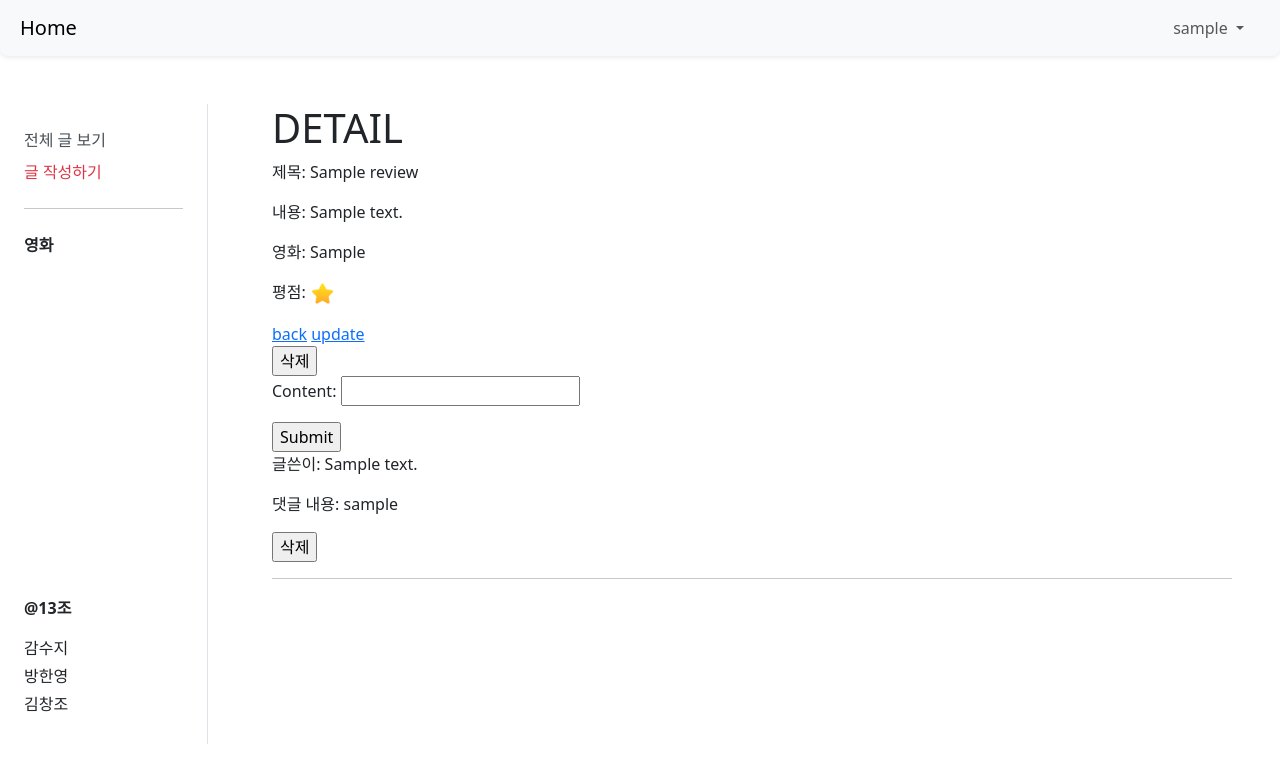
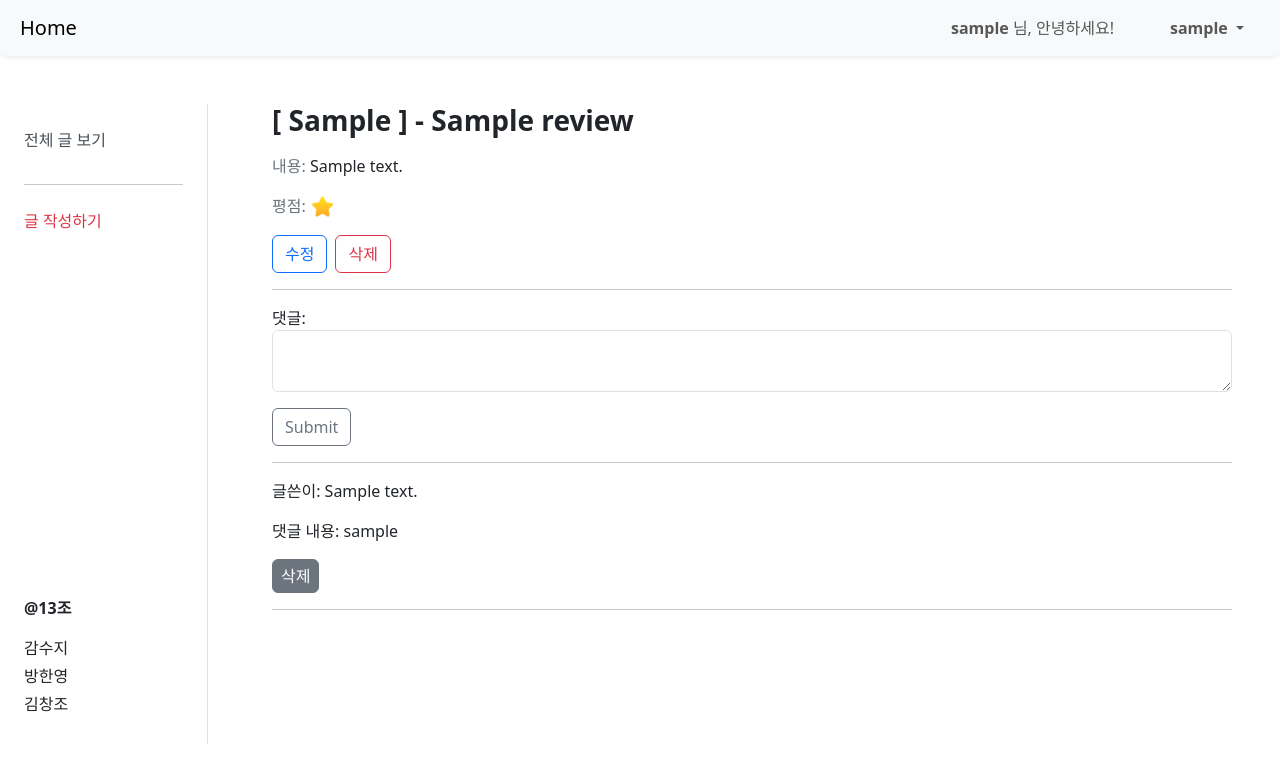
Before and after one commit to Jo-Chang/ReviewShare, a Django app: page /reviews/1/ in a window 1280 px wide. Shown: the top 783 px of the page. Run offline with Django 3.2, Linux system fonts and the light colour scheme; a user stored in the database is signed in; tables that the repository leaves empty hold one stand-in row (values such as "Sample post"); some libraries are stand-ins or nearby versions.

Commit message:
Complete all css

```diff
--- a/accounts/templates/accounts/login.html
+++ b/accounts/templates/accounts/login.html
@@ -2,11 +2,11 @@
 
 
 {% block content %}
-  <h1>Login</h1>
+  <h1 class="fw-bold mb-3">Login</h1>
 
-  <form action="{% url 'accounts:login' %}" method="post">
+  <form action="{% url 'accounts:login' %}" method="post" class="custom-input-form">
     {% csrf_token %}
     {{ form.as_p }}
-    <input type="submit" value="로그인" class="">
+    <input type="submit" value="로그인" class="btn btn-primary">
   </form>
 {% endblock content %}
--- a/accounts/templates/accounts/signup.html
+++ b/accounts/templates/accounts/signup.html
@@ -2,7 +2,7 @@
 
 
 {% block content %}
-  <h1 class="">Sign Up</h1>
+  <h1 class="fw-bold mb-3">Sign Up</h1>
 
   <form action="{% url 'accounts:signup' %}" method="post" class="">
     {% csrf_token %}
--- a/accounts/views.py
+++ b/accounts/views.py
@@ -2,7 +2,7 @@ from django.shortcuts import render, redirect
 from django.contrib.auth.forms import AuthenticationForm
 from django.contrib.auth import login as auth_login
 from django.contrib.auth import logout as auth_logout
-from .forms import CustomUserCreationForm, CustomUserChangeForm
+from .forms import CustomAuthentication, CustomUserCreationForm, CustomUserChangeForm
 from django.contrib.auth.decorators import login_required
 
 
@@ -12,12 +12,12 @@ def login(request):
         return redirect('reviews:index')
 
     if request.method == 'POST':
-        form = AuthenticationForm(request, request.POST)
+        form = CustomAuthentication(request, request.POST)
         if form.is_valid():
             auth_login(request, form.get_user())
             return redirect('reviews:index')
     else:
-        form = AuthenticationForm()
+        form = CustomAuthentication()
 
     context = {
         'form': form,
--- a/reviews/forms.py
+++ b/reviews/forms.py
@@ -6,9 +6,21 @@ class ReviewForm(forms.ModelForm):
     class Meta:
         model = Review
         exclude = ('user',)
+        widgets = {
+            'title': forms.TextInput(attrs={'class':'form-control',}),
+            'content': forms.Textarea(attrs={'class':'form-control', 'rows':'5',}),
+            'movie': forms.TextInput(attrs={'class':'form-control', }),
+            'score': forms.NumberInput(attrs={'class':'form-control',}),
+        }
 
 
 class CommentForm(forms.ModelForm):
     class Meta:
         model = Comment
         fields = ('content',)
+        labels = {
+            'content': '댓글',
+        }
+        widgets = {
+            'content': forms.Textarea(attrs={'class':'form-control', 'rows':'2',})
+        }
--- a/reviews/templates/reviews/detail.html
+++ b/reviews/templates/reviews/detail.html
@@ -1,11 +1,13 @@
 {% extends 'base.html' %} {% block content %} {% load static %}
-<h1>DETAIL</h1>
+<h3 class="fw-bold mb-3">[ {{ review.movie }} ] - {{ review.title }}</h3>
 
-<p>제목: {{ review.title }}</p>
-<p>내용: {{ review.content }}</p>
-<p>영화: {{ review.movie }}</p>
 <p>
-  평점: {% if review.score == 5 %}
+  <span class="text-secondary">내용:</span>
+  <span>{{ review.content }}</span>
+</p>
+<p class="d-flex">
+  <span class="me-1 text-secondary">평점:</span>
+  {% if review.score == 5 %}
   <img
     class="d-inline"
     style="width: 25px"
@@ -108,20 +110,24 @@
   {% endif %}
 </p>
 
-<a href="{% url 'reviews:index' %}">back</a>
+<div class="d-flex">
+  {% if request.user == review.user %}
+  <a href="{% url 'reviews:update' review.pk %}" class="btn btn-outline-primary me-2">수정</a>
+  <form action="{% url 'reviews:delete' review.pk %}" method="post">
+    {% csrf_token %}
+    <input type="submit" value="삭제" class="btn btn-outline-danger"/>
+  </form>
+  {% endif %}
+</div>
 
-{% if request.user == review.user %}
-<a href="{% url 'reviews:update' review.pk %}">update</a>
-<form action="{% url 'reviews:delete' review.pk %}" method="post">
-  {% csrf_token %}
-  <input type="submit" value="삭제" />
-</form>
-{% endif %}
+{# Comment #}
+<hr>
 <form action="{% url 'reviews:comment_create' review.pk %}" method="post">
   {% csrf_token %} {{ comment_form.as_p }}
-  <input type="submit" />
+  <input type="submit" class="btn btn-outline-secondary">
 </form>
 
+<hr>
 {% for comment in comments %}
 <p>글쓴이: {{ comment.content }}</p>
 <p>댓글 내용: {{ comment.user }}</p>
@@ -131,7 +137,7 @@
 <form action="{% url 'reviews:comment_delete' review.pk comment.pk %}" method="post">
 
   {% csrf_token %}
-  <input type="submit" value="삭제" />
+  <input type="submit" value="삭제" class="btn btn-secondary py-1 px-2">
 </form>
 {% endif %}
 
--- a/reviews/templates/reviews/profile.html
+++ b/reviews/templates/reviews/profile.html
@@ -68,9 +68,6 @@
               </div>
             </div>
           </div>
-            <div class="text-center">
-              <a href="{% url 'reviews:index' %}">back</a>
-            </div>
         </div>
       </div>
     </div>
--- a/static/css/style.css
+++ b/static/css/style.css
@@ -14,3 +14,7 @@
 main {
   margin-left: 14rem;
 }
+
+.custom-input-form {
+  width: 20rem;
+}
--- a/templates/navbar.html
+++ b/templates/navbar.html
@@ -3,11 +3,17 @@
 
     <a class="navbar-brand" href="{% url 'reviews:index' %}">Home</a>
 
-    <div class="" id="navbarSupportedContent">
-      <ul class="navbar-nav ms-auto me-3 mb-2 mb-lg-0">
+    <div class="d-flex" id="navbarSupportedContent">
+      {% if request.user.is_authenticated %}
+        <span class="navbar-text me-5 align-self-center">
+          <b>{{ request.user }}</b>
+          님, 안녕하세요!
+        </span>
+      {% endif %}
+      <ul class="navbar-nav ms-auto me-3 mb-2 mb-lg-0 d-flex flex-row">
         {% if request.user.is_authenticated %}
         <li class="nav-item dropdown">
-          <a class="nav-link dropdown-toggle" href="#" role="button" data-bs-toggle="dropdown" aria-expanded="false">
+          <a class="nav-link dropdown-toggle fw-bold" href="#" role="button" data-bs-toggle="dropdown" aria-expanded="false">
             {{ request.user }}
           </a>
           <ul class="dropdown-menu" style="position:absolute; left:auto; right:0;">
@@ -42,7 +48,10 @@
         </li>
         {% else %}
         <li class="nav-item">
-            <a class="nav-link" href="{% url 'accounts:login' %}">로그인</a>
+            <a class="nav-link me-3" href="{% url 'accounts:login' %}">로그인</a>
+        </li>
+        <li class="nav-item">
+            <a class="nav-link" href="{% url 'accounts:signup' %}">회원가입</a>
         </li>
         {% endif %}
       </ul>
--- a/templates/sidebar.html
+++ b/templates/sidebar.html
@@ -1,15 +1,9 @@
 <sidebar class="d-flex flex-column p-4 border-end my-5" id="sidebar">
   <a class="text-decoration-none text-dark-emphasis mb-2" href="{% url 'reviews:index' %}">전체 글 보기</a>
-  <a class="text-decoration-none text-danger" href="{% url 'reviews:create' %}">글 작성하기</a>
 
   <hr class="w-100 my-4">
 
-  <p class="fw-bold">영화</p>
-  <ul class="">
-    {% comment %} {% for movie in movies %}
-
-    {% endfor %} {% endcomment %}
-  </ul>
+  <a class="text-decoration-none text-danger" href="{% url 'reviews:create' %}">글 작성하기</a>
 
   <div class="mt-auto">
     <p class="fw-bold">@13조</p>
@@ -17,4 +11,5 @@
     <p class="mb-1">방한영</p>
     <p class="mb-1">김창조</p>
   </div>
+
 </sidebar>
```
Also changed, not shown: accounts/forms.py (+22 -1 lines), reviews/templates/reviews/create.html (+5 -3 lines), reviews/templates/reviews/index.html (+2 -20 lines).
